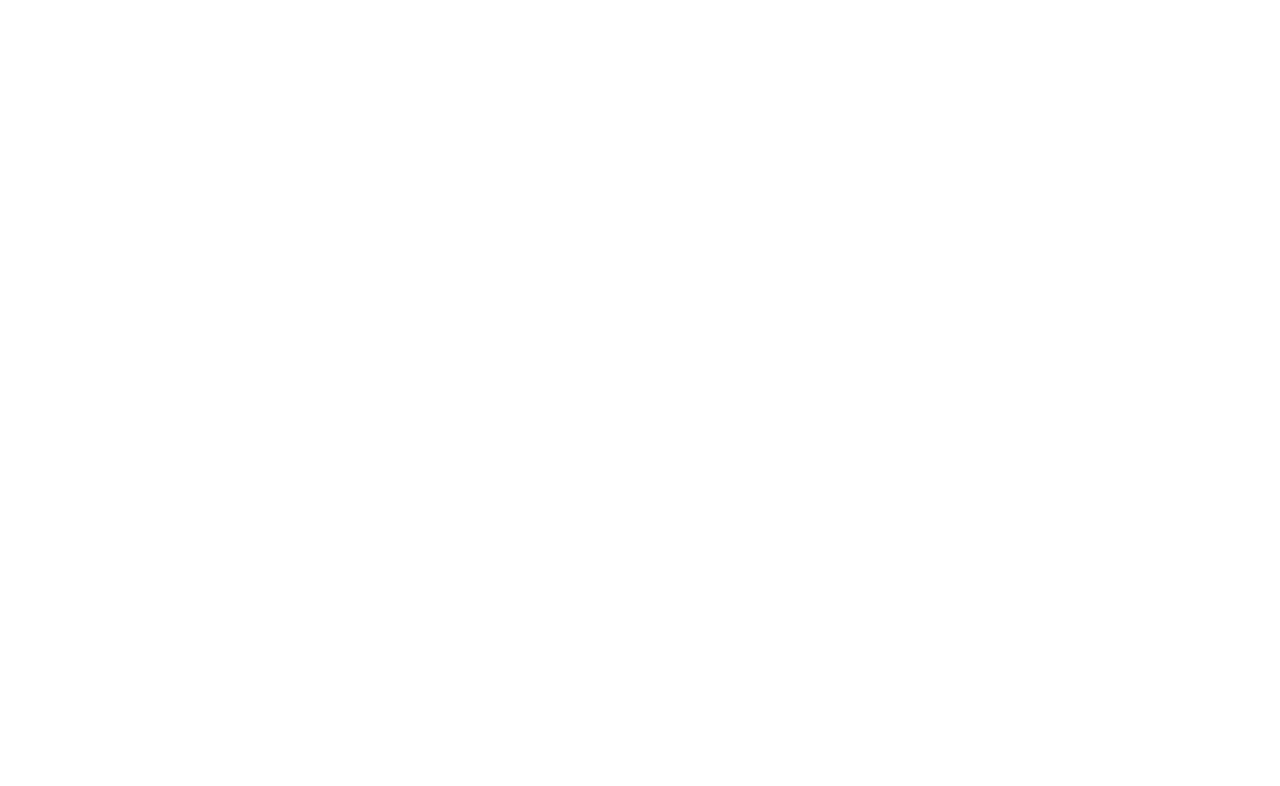
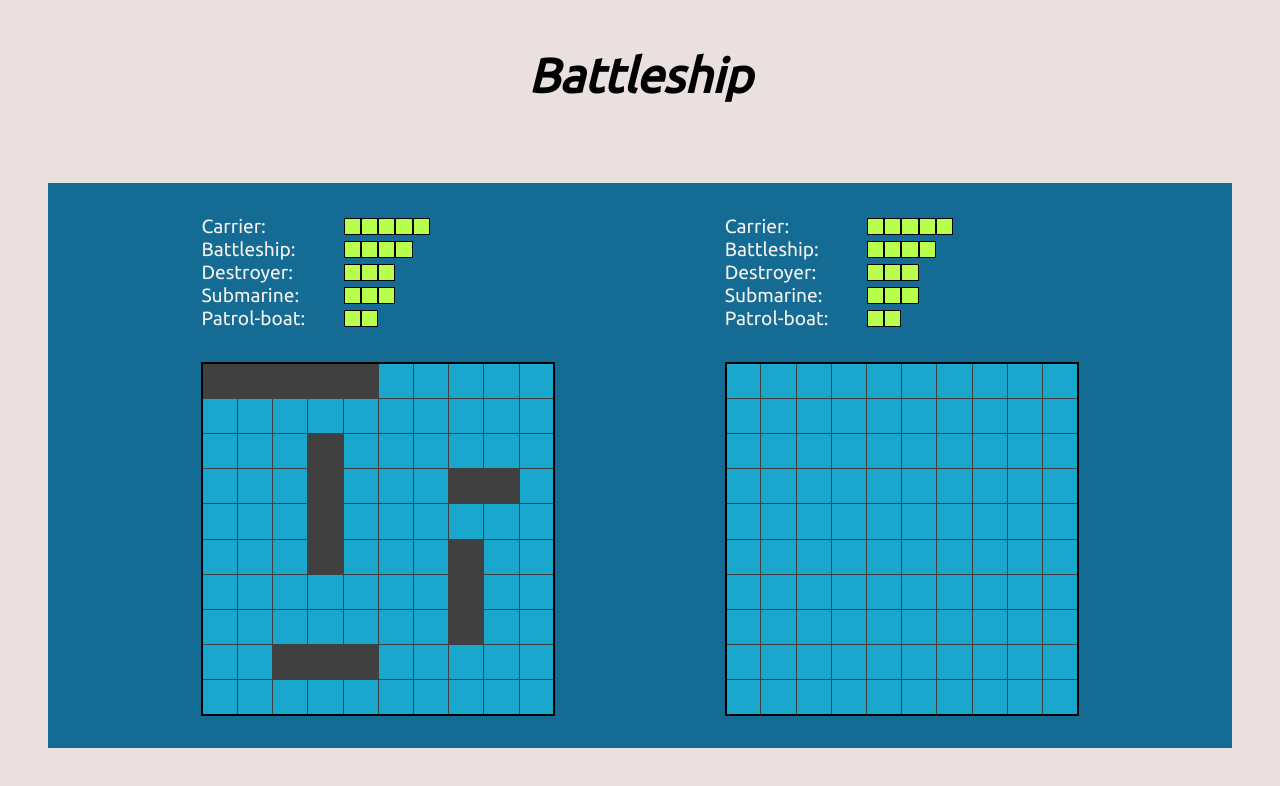
Before and after one commit to DragicevicS/battleship, a website built with webpack: page dist/index.html in a window 1280 px wide. Built offline with nearby package versions, Linux system fonts and the light colour scheme.

Commit message:
Set grids, display list of ships and add attack function

```diff
--- a/package.json
+++ b/package.json
@@ -5,7 +5,7 @@
   "private": true,
   "scripts": {
     "test": "jest",
-    "watch": "jest --watch *.js",
+    "watch": "webpack --watch",
     "build": "webpack"
   },
   "keywords": [],
--- /dev/null
+++ b/src/game.js
@@ -0,0 +1,120 @@
+const playerGrid = document.querySelector('.player-grid');
+const opponentGrid = document.querySelector('.opponent-grid');
+
+export const createGrid = (grid, size) => {
+  for (let i=0; i < size; i++) {
+    let gridRow = document.createElement('tr');
+    grid.appendChild(gridRow);
+    for (let j=0; j < size; j++) {
+      let cell = document.createElement('td');
+      grid.children[i].appendChild(cell);
+      cell.classList = 'empty'
+      if (grid === playerGrid) cell.setAttribute('id', `${i},${j},p`);
+      if (grid === opponentGrid) cell.setAttribute('id', `${i},${j},o`);
+    };
+  };
+
+  return grid;
+};
+
+export const placePlayerShip = (ship, x, y, rotation) => {
+  let empty = true;
+  let td = document.getElementById(`${x},${y},p`);
+  if (td.classList.contains('empty')) {
+    if (rotation === 'h') {
+      for (let i=0; i < ship.length; i++) {
+        if (!document.getElementById(`${x},${y + i},p`).classList.contains('empty')) {
+          empty = false;
+          break;
+        };
+      };
+      if (empty === true) {
+        for (let i=0; i < ship.length; i++) {
+          document.getElementById(`${x},${y + i},p`).classList.remove('empty');
+          document.getElementById(`${x},${y + i},p`).classList.add('ship', `${ship.name}`);
+          ship.playerCoords.push([x, y + i]);
+        };
+      };
+    };
+    if (rotation === 'v') {
+      for (let i=0; i < ship.length; i++) {
+        if (!document.getElementById(`${x + i},${y},p`).classList.contains('empty')) {
+          empty = false;
+          break;
+        };
+      };
+      if (empty === true) {
+        for (let i=0; i < ship.length; i++) {
+          document.getElementById(`${x + i},${y},p`).classList.remove('empty');
+          document.getElementById(`${x + i},${y},p`).classList.add('ship', `${ship.name}`);
+          ship.playerCoords.push([x + i, y]);
+        };
+      };
+    };
+  };
+};
+
+export const placeOpponentShip = (ship, x, y, rotation) => {
+  let empty = true;
+  let td = document.getElementById(`${x},${y},o`);
+  if (td.classList.contains('empty')) {
+    if (rotation === 'h') {
+      for (let i=0; i < ship.length; i++) {
+        if (!document.getElementById(`${x},${y + i},o`).classList.contains('empty')) {
+          empty = false;
+          break;
+        };
+      };
+      if (empty === true) {
+        for (let i=0; i < ship.length; i++) {
+          document.getElementById(`${x},${y + i},o`).classList.remove('empty');
+          document.getElementById(`${x},${y + i},o`).classList.add('ship', `${ship.name}`, 'hidden');
+          ship.opponentCoords.push([x, y + i]);
+        };
+      };
+    };
+    if (rotation === 'v') {
+      for (let i=0; i < ship.length; i++) {
+        if (!document.getElementById(`${x + i},${y},o`).classList.contains('empty')) {
+          empty = false;
+          break;
+        };
+      };
+      if (empty === true) {
+        for (let i=0; i < ship.length; i++) {
+          document.getElementById(`${x + i},${y},o`).classList.remove('empty');
+          document.getElementById(`${x + i},${y},o`).classList.add('ship', `${ship.name}`, 'hidden');
+          ship.opponentCoords.push([x + i, y]);
+        };
+      };
+    };
+  };
+};
+
+export const receiveAttack = (grid, x, y) => {
+  let td;
+  if (grid === playerGrid) {
+    td = document.getElementById(`${x},${y},p`);
+    if (td.classList.contains('empty')) {
+      td.innerHTML = `&#8226;`;
+      td.classList.replace('empty', 'miss');
+      td.classList.remove('hidden');
+    }
+    else if (td.classList.contains('ship')) {
+      td.classList.replace('ship', 'hit');
+      td.classList.remove('hidden');
+    }
+  };
+  if (grid === opponentGrid) {
+    td = document.getElementById(`${x},${y},o`);
+    if (td.classList.contains('empty')) {
+      td.innerHTML = `&#8226;`;
+      td.classList.replace('empty', 'miss');
+      td.classList.remove('hidden');
+    }
+    else if (td.classList.contains('ship')) {
+      td.classList.replace('ship', 'hit');
+      td.classList.remove('hidden');
+    };
+  };
+};
--- a/src/index.js
+++ b/src/index.js
@@ -1 +1,38 @@
 import './style.css';
+import { shipList, displayShipList } from './ship';
+import { createGrid, placeOpponentShip, placePlayerShip, receiveAttack } from './game';
+
+
+const playerGrid = document.querySelector('.player-grid');
+const opponentGrid = document.querySelector('.opponent-grid');
+const playerShips = document.querySelector('.player-ships');
+const opponentShips = document.querySelector('.opponent-ships');
+
+createGrid(playerGrid, 10);
+displayShipList(playerShips, shipList);
+createGrid(opponentGrid, 10);
+displayShipList(opponentShips, shipList);
+
+placePlayerShip(shipList[1], 2, 3, 'v');
+placePlayerShip(shipList[0], 0, 0, 'h');
+placePlayerShip(shipList[2], 8, 2, 'h');
+placePlayerShip(shipList[3], 5, 7, 'v');
+placePlayerShip(shipList[4], 3, 7, 'h');
+
+placeOpponentShip(shipList[1], 2, 3, 'v');
+placeOpponentShip(shipList[0], 0, 0, 'h');
+placeOpponentShip(shipList[2], 8, 2, 'h');
+placeOpponentShip(shipList[3], 5, 7, 'v');
+placeOpponentShip(shipList[4], 3, 7, 'h');
+
+playerGrid.addEventListener('click', (e) => {
+  let coords = e.target.id.split(',');
+  receiveAttack(playerGrid, coords[0], coords[1]);
+});
+
+opponentGrid.addEventListener('click', (e) => {
+  let coords = e.target.id.split(',');
+  receiveAttack(opponentGrid, coords[0], coords[1]);
+});
+
+console.log(shipList[1]);
--- a/src/index.test.js
+++ b/src/index.test.js
@@ -0,0 +1,34 @@
+import { createGrid, placePlayerShip, placeOpponentShip } from './game';
+import { shipList } from './ship';
+
+describe('Ships', () => {
+  test('hit()', () => {
+    expect(destroyer.hit()).not.toEqual(0);
+  });
+
+  test('ship length', () => {
+    expect(battleship.length).toEqual(4);
+  });
+
+  test('isSunk()', () => {
+    patrolBoat.hit();
+    patrolBoat.hit();
+    expect(patrolBoat.isSunk()).toBeTruthy();
+    expect(submarine.isSunk()).toBeFalsy();
+  });
+});
+
+describe('Game', () => {
+  const playerGrid = createGrid();
+
+  test('placeShip()', () => {
+    placeShip(playerGrid, carrier, 0, 0, 'h');
+    expect(playerGrid[0][0]).toBe(carrier);
+    expect(playerGrid[0][1]).toBe(carrier);
+    expect(playerGrid[0][2]).toBe(carrier);
+    expect(playerGrid[0][3]).toBe(carrier);
+    expect(playerGrid[0][4]).toBe(carrier);
+    expect(playerGrid[0][5]).toBe('');
+    expect(playerGrid[1][0]).toBe('');
+  });
+});
--- /dev/null
+++ b/src/ship.js
@@ -0,0 +1,44 @@
+const shipFactory = (length, name) => {
+  let numOfHits = 0;
+  let playerCoords = [];
+  let opponentCoords = [];
+  const hit = () => numOfHits += 1;
+  const isSunk = () => numOfHits === length ? true : false;
+  return { numOfHits, playerCoords, opponentCoords, length, name, hit, isSunk};
+};
+
+const carrier = shipFactory(5, 'Carrier');
+const battleship = shipFactory(4, 'Battleship');
+const destroyer = shipFactory(3, 'Destroyer');
+const submarine = shipFactory(3, 'Submarine');
+const patrolBoat = shipFactory(2, 'Patrol-boat');
+// const one = shipFactory(1, 'One block boat')
+
+export const shipList = [carrier, battleship, destroyer, submarine, patrolBoat];
+
+export const displayShipList = (player, list) => {
+  let shipNames = document.createElement('div');
+  let shipSizes = document.createElement('div');
+
+  for (let i=0; i < list.length; i++) {
+
+    let listP = document.createElement('p');
+    listP.textContent = `${list[i].name}:`;
+
+    shipNames.appendChild(listP);
+
+    let ship = document.createElement('div');
+    for (let j=0; j < list[i].length; j++) {
+      let shipBlock = document.createElement('div');
+      ship.appendChild(shipBlock);
+    };
+    shipSizes.appendChild(ship);
+  };
+
+  player.appendChild(shipNames);
+  player.appendChild(shipSizes);
+};
+
+export const checkShipStatus = (grid) => {
+
+}
--- a/src/style.css
+++ b/src/style.css
@@ -0,0 +1,135 @@
+@import url('https://fonts.googleapis.com/css2?family=Ubuntu&display=swap');
+
+:root {
+  --color-1: #F6F1F1;
+  --color-2: #19A7CE;
+  --color-3: #146C94;
+  --color-4: #404040;
+}
+
+* {
+  padding: 0;
+  margin: 0;
+  box-sizing: border-box;
+  font-family: 'Ubuntu', sans-serif;;
+}
+
+body {
+  display: flex;
+  flex-direction: column;
+  justify-content: center;
+  align-items: center;
+  gap: 5em;
+  padding: 3em;
+  background-color: #ebe0e0;
+}
+
+h1 {
+  font-size: 3rem;
+  font-style: italic;
+}
+
+.container {
+  display: flex;
+  justify-content: space-evenly;
+  align-items: center;
+  gap: 3em;
+  width: 100%;
+  padding: 2em;
+  background-color: var(--color-3);
+}
+
+.player-container,
+.opponent-container {
+  display: flex;
+  flex-direction: column;
+  gap: 2em;
+}
+
+/* ship lists */
+
+.player-ships,
+.opponent-ships {
+  display: flex;
+  gap: 2em;
+  width: 100%;
+  color: var(--color-1);
+  font-size: 1.2rem;
+}
+
+.player-ships div,
+.opponent-ships div {
+  display: flex;
+  flex-direction: column;
+}
+
+.player-ships div div,
+.opponent-ships div div {
+  display: flex;
+  flex-direction: row;
+  align-items: center;
+  width: 100%;
+  height: 1.2em;
+}
+
+.player-ships div div div,
+.opponent-ships div div div {
+  width: 0.9em;
+  height: 0.9em;
+  background-color: #b8ff4d;
+  border: solid 1px black;
+  border-collapse: collapse;
+}
+
+
+/* grids */
+
+.player-grid,
+.opponent-grid {
+  width: 100%;
+  background-color: var(--color-2);
+  border-collapse: collapse;
+  border: solid 2px black;
+}
+
+.player-grid:hover,
+.opponent-grid:hover {
+  cursor: crosshair;
+}
+
+td {
+  text-align: center;
+  width: 2.2em;
+  height: 2.2em;
+  border: solid 1px var(--color-4);
+}
+
+td:hover{
+  border: solid 2px black;
+}
+
+.ship {
+  background-color: var(--color-4);
+}
+
+.miss {
+  background-color: #60cdeb;
+}
+
+.miss:hover,
+.hit:hover {
+  cursor: default;
+  border: none;
+}
+
+.hit {
+  color: red;
+  background-image: url('./images/hit.png');
+  background-repeat: no-repeat;
+  background-size: cover;
+  background-color: #707070;
+}
+
+.hidden {
+  background-color: var(--color-2);
+}
```
Also changed, not shown: dist/f6ab420da729a1cffcb3.png (added), dist/index.html, dist/main.js, src/images/favicon.ico (added), src/images/hit.png (added), 1 other file.
